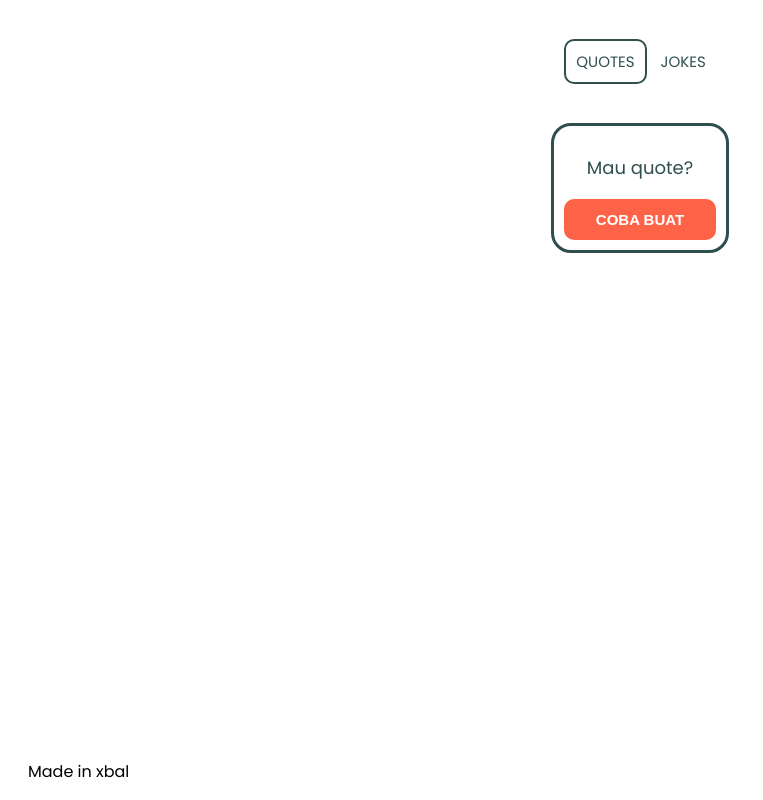
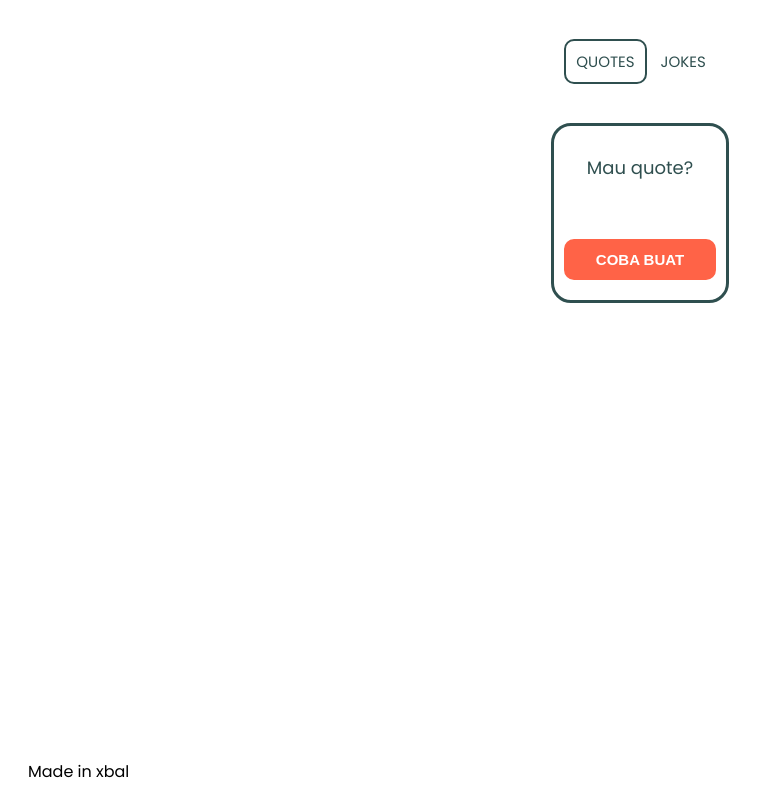
Before and after one commit to iqbaalma/quotes-and-jokes, a plain HTML site: page index.html in a window 1280 px wide. Shown: the whole page, without its empty margins (0-763 px from the left). Drawn offline with Linux system fonts and the light colour scheme.

Commit message:
update margin content

```diff
--- a/jokes.css
+++ b/jokes.css
@@ -53,7 +53,7 @@ body {
     border: 3px solid darkslategray;
     border-radius: 20px;
     padding: 10px;
-    max-width: 200px;
+    max-width: 400px;
 }
 
 .content>p {
@@ -73,6 +73,8 @@ body {
     border-radius: 10px;
     padding: 10px;
     font-size: 15px;
+    margin-top: 40px;
+    margin-bottom: 10px;
     padding: 10px 30px;
 }
 
--- a/style.css
+++ b/style.css
@@ -53,7 +53,7 @@ body {
     border: 3px solid darkslategray;
     border-radius: 20px;
     padding: 10px;
-    max-width: 200px;
+    max-width: 400px;
 }
 
 .content>p {
@@ -71,6 +71,8 @@ body {
     border: 2px solid tomato;
     position: inherit;
     border-radius: 10px;
+    margin-top: 40px;
+    margin-bottom: 10px;
     padding: 10px;
     font-size: 15px;
     padding: 10px 30px;
```
